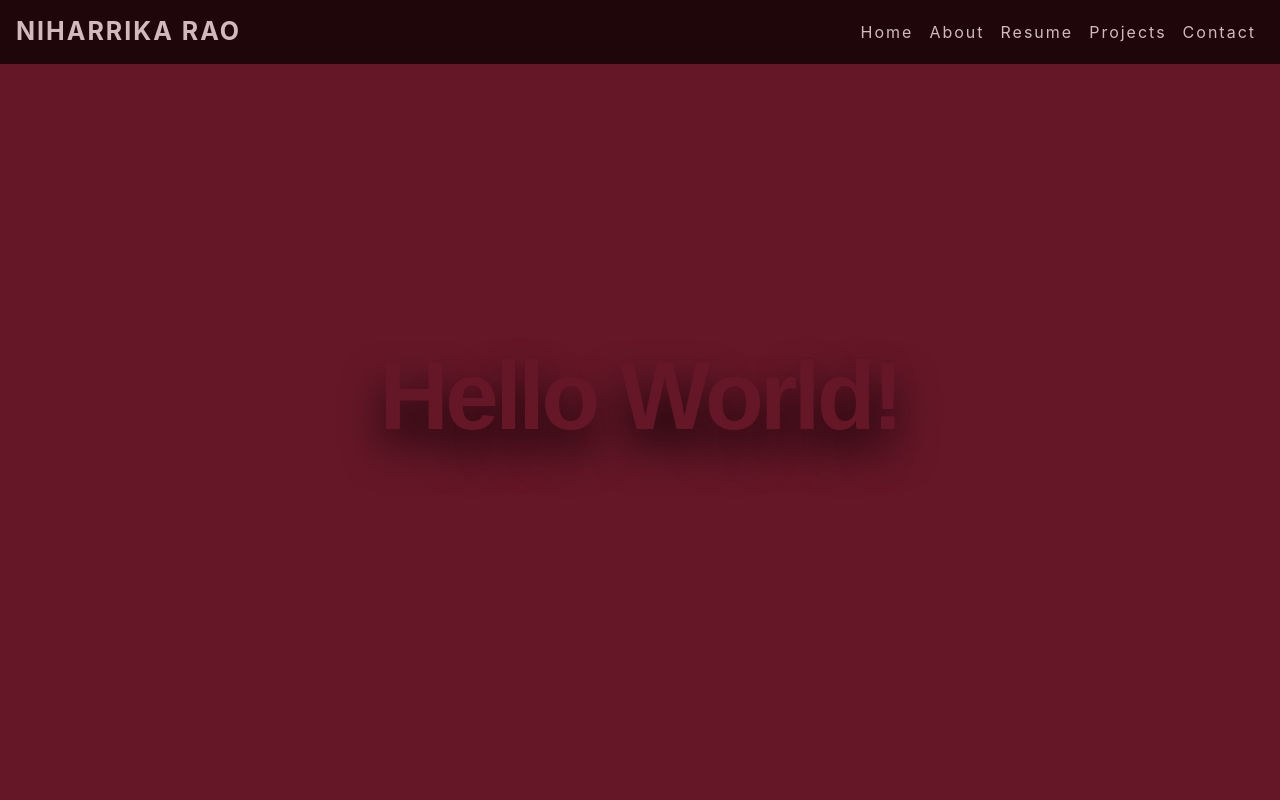
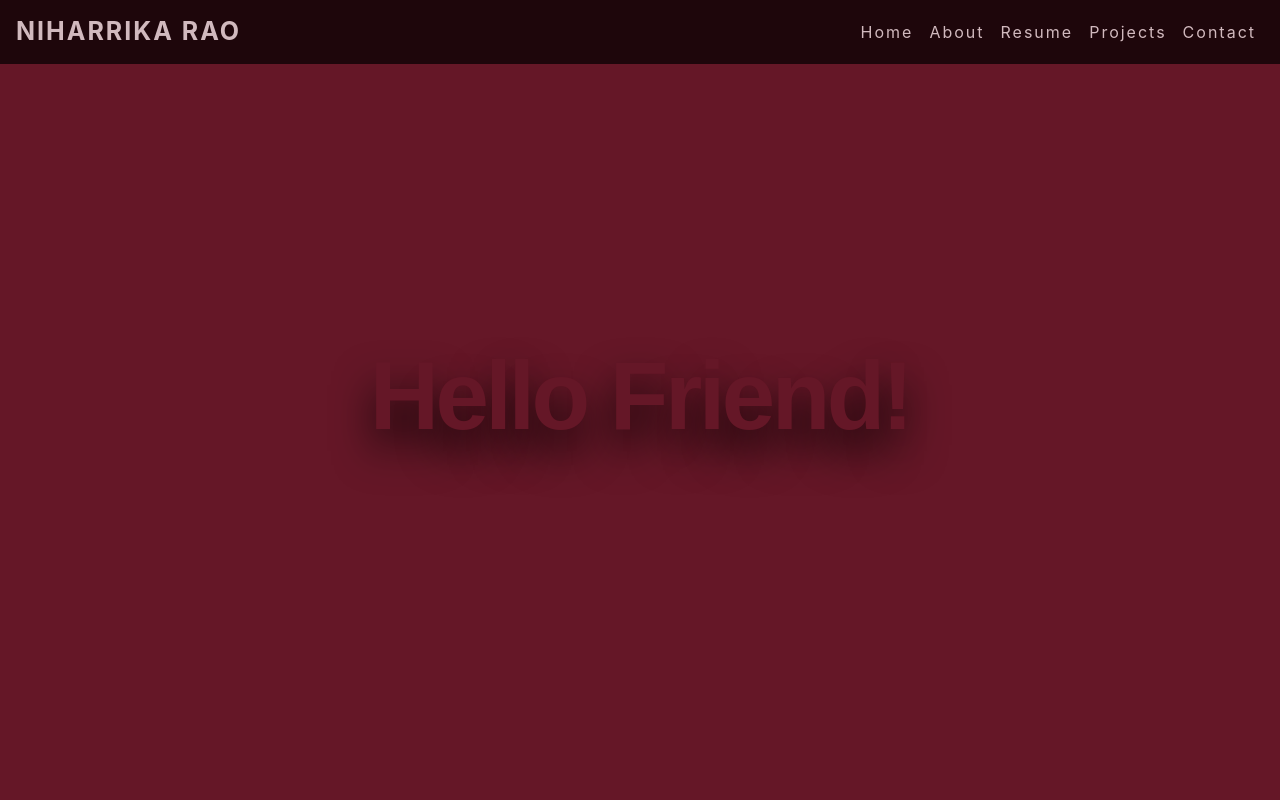
Before and after one commit to Niharrika/Portfolio, an Angular app: page / in a window 1280 px wide. Shown: the top 800 px of the page. Built offline with nearby package versions, Linux system fonts and the light colour scheme.

Commit message:
Update home.component.html

```diff
--- a/src/app/home/home.component.html
+++ b/src/app/home/home.component.html
@@ -7,7 +7,7 @@
     </div>
 </div> -->
 <div class = "container-fluid" id = "head">
-<h1 class = "head">Hello World!</h1>
+<h1 class = "head">Hello Friend!</h1>
 </div>
 <div class="container-fluid" id="full">
     <div class="jumbotron" id="about">
```
